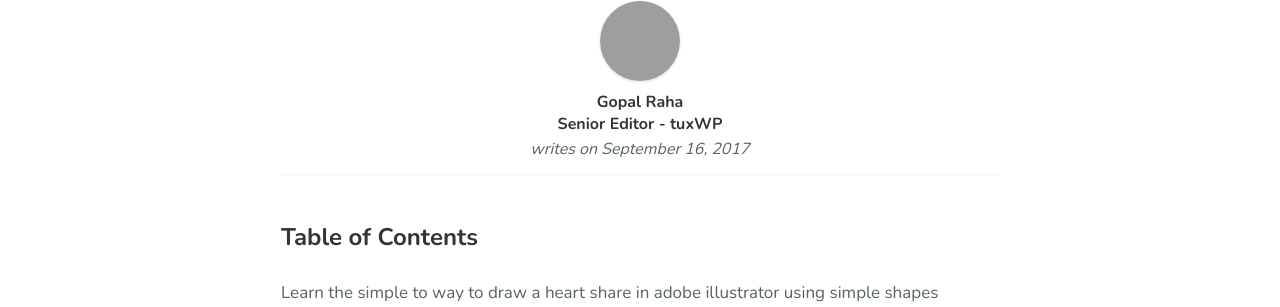
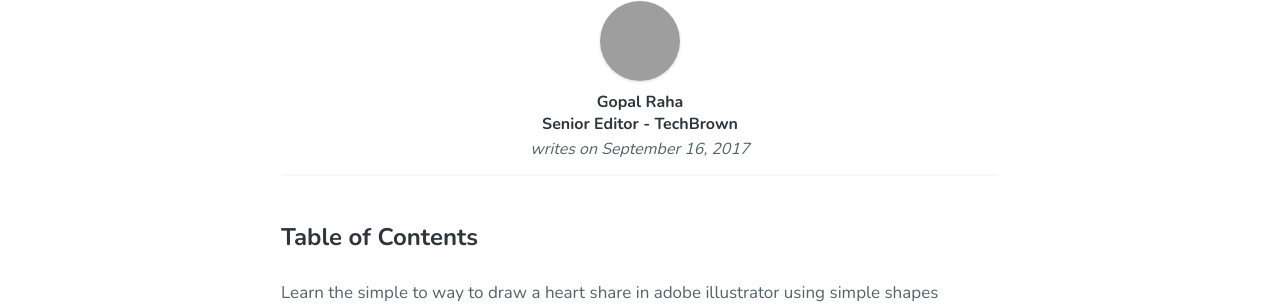
Before and after one commit to gopalraha/axis, a Jekyll site: the page built from _posts/design/illustrator/2017-09-16-how-to-draw-a-heart-shape-in-adobe-illustrator.md, in a window 1280 px wide and 900 px high, scrolled down 403 px. Shown: the part 147-454 px from the top of the window. Built offline with Jekyll 4.4.1, drawn with Linux system fonts in a browser that asks for light colours; grey boxes are pictures that could not be loaded.

Commit message:
Update yashumittal.html

```diff
--- a/_includes/author/yashumittal.html
+++ b/_includes/author/yashumittal.html
@@ -4,6 +4,6 @@
 
 <div class="post-author-detail">
 	<h4>Gopal Raha</h4>
-	<h5>Senior Editor - tuxWP</h5>
+	<h5>Senior Editor - TechBrown</h5>
 	<p>writes on {{ page.date | date: "%B %d, %Y" }}</p>
 </div>
```
